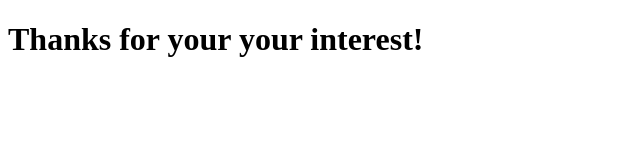
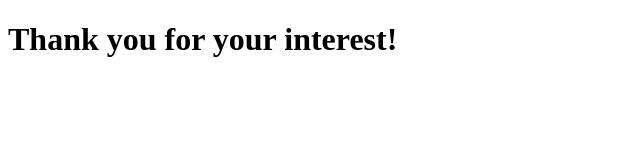
Before and after one commit to AmandaNgu/lab-3, a plain HTML site: page thanks.html in a window 1280 px wide. Shown: the whole page, without its empty margins (0-640 px from the left). Drawn offline with Linux system fonts and the light colour scheme.

Commit message:
Add files via upload

```diff
--- a/thanks.html
+++ b/thanks.html
@@ -9,7 +9,7 @@
 
     <body>
         <main>
-            <h1>Thanks for your your interest!</h1>
+            <h1>Thank you for your interest!</h1>
         </main>
     </body>
 </html>
```
